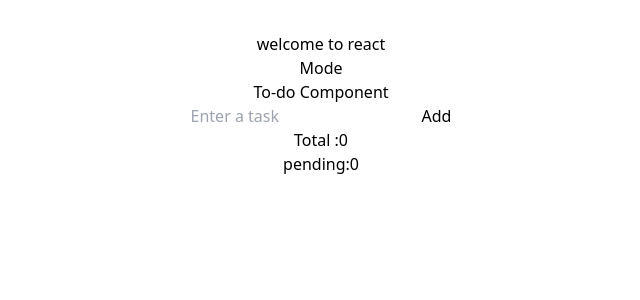
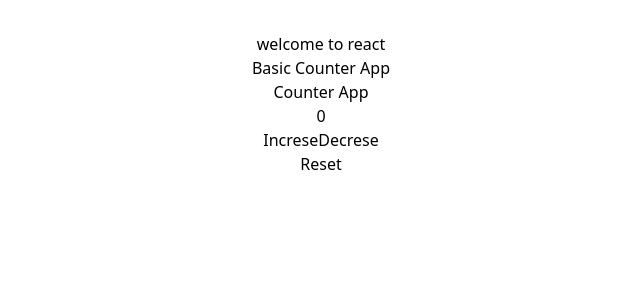
Before and after one commit to tannavrushti/React-demo, a React (Vite) app: page / in a window 1280 px wide. Shown: the top 300 px of the page, without its empty margins (319-959 px from the left). Built offline with nearby package versions, Linux system fonts and the light colour scheme.

Commit message:
new project

```diff
--- a/src/App.tsx
+++ b/src/App.tsx
@@ -2,7 +2,8 @@
 // import Datalist from './components/Datalist'
 // import Example from './components/Example'
 // import Effect from './components/Effect'
-import Todo from './components/To-Dolist'
+// import Todo from './components/To-Dolist'
+import Counter from './components/counter'
 import './App.css'
 
 
@@ -19,7 +20,8 @@
 
      <div>
       {/* <Effect /> */}
-      <Todo />
+      {/* <Todo /> */}
+      <Counter/>
       </div>
 
 
--- /dev/null
+++ b/src/components/counter.tsx
@@ -0,0 +1,42 @@
+import {useState} from 'react'
+
+export const Counter = () => {
+
+   const [count, setCount] = useState<number>(0);
+
+   const increment =() => {
+    setCount(count+1);
+   }
+
+  const decrement = () => {
+
+        setCount(count -1);
+
+    }
+
+  const reset =() => {
+         setCount(0);
+  }
+
+
+
+  return (
+        <div className='min-h-screen bg-grey-700 text-black flex items-center mt-1'>
+            <div className='bg-white shadow-lg rounded-xl p-2 w-full text-center'>
+                <h1 className='text-bold mb-5'> Basic Counter App</h1>
+                  <div className='text-5xl font-bold text-gray-600 mb-6'>Counter App<br></br>{count}</div>
+
+                    <div className='flex items-center justify-center my-4 gap-3'>
+                         <button onClick={increment} className='bg-blue-500  px-4  py-2'>Increse</button>
+                        <button onClick={decrement} className='bg-blue-500  px-4  py-2'>Decrese</button>
+
+                    </div>
+                    <div>
+                         <button onClick={reset} className='bg-green-500 text-white px-4  py-2'>Reset</button>
+                    </div>
+            </div>
+
+        </div>
+    )
+}
+export default Counter;
```
